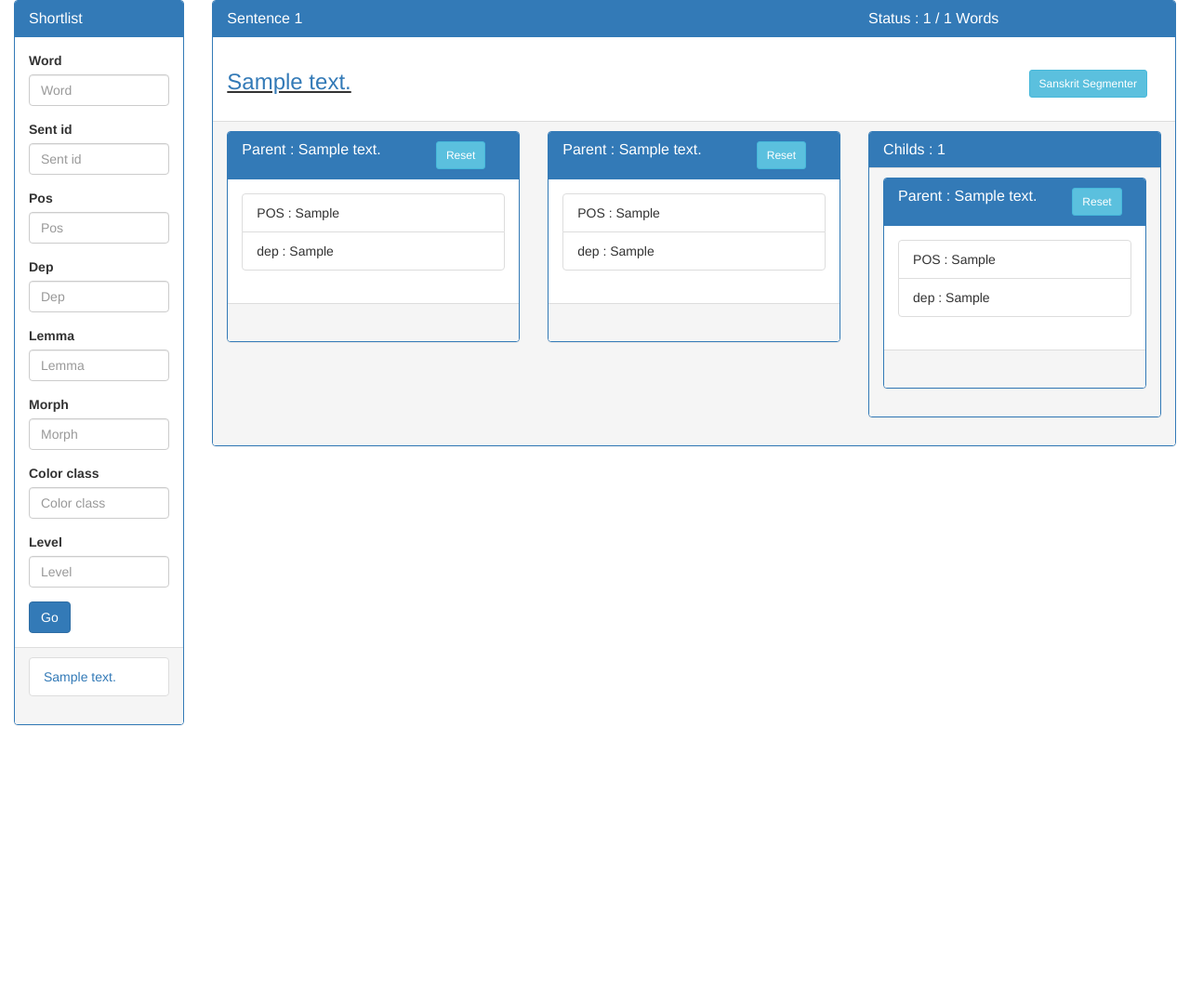
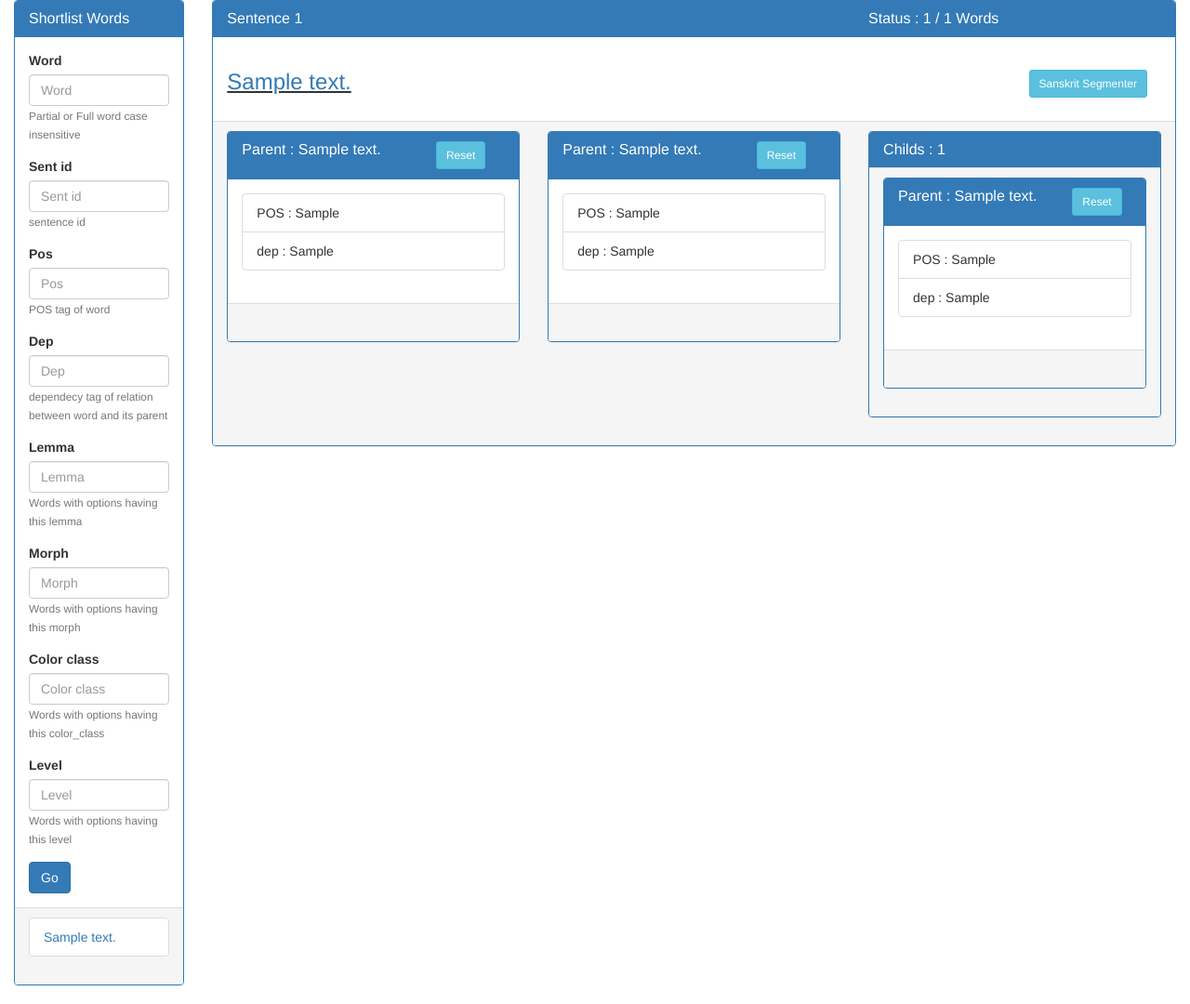
Before and after one commit to bhargav-patel/sanskrit_annotator, a Django app: template annotator/templates/index.html in a window 1280 px wide. Shown: the whole page at 93% size. Before the commit the page ends 780 px from the top, so only its background shows below. Run offline with Django 3.2, Linux system fonts and the light colour scheme; tables that the repository leaves empty hold one stand-in row (values such as "Sample post"); the template is opened without the code that fills it: values that come from a table or form of the project are taken from there, most other values are stand-ins (such as "Sample title", 1, 10 or a date in 2020); some libraries are stand-ins or nearby versions.

Commit message:
Added tooltips.

```diff
--- a/annotator/forms.py
+++ b/annotator/forms.py
@@ -1,11 +1,11 @@
 from django import forms
 
 class SearchForm(forms.Form):
-	word = forms.CharField(max_length=100,required=False)
-	sent_id = forms.IntegerField(required=False)
-	POS = forms.CharField(max_length=100,required=False)
-	dep = forms.CharField(max_length=100,required=False)
-	lemma = forms.CharField(max_length=100,required=False)
-	morph = forms.CharField(max_length=100,required=False)
-	color_class = forms.CharField(max_length=100,required=False)
-	level = forms.IntegerField(required=False)
+	word = forms.CharField(max_length=100,required=False,help_text="Partial or Full word case insensitive")
+	sent_id = forms.IntegerField(required=False,help_text="sentence id")
+	POS = forms.CharField(max_length=100,required=False,help_text="POS tag of word")
+	dep = forms.CharField(max_length=100,required=False,help_text="dependecy tag of relation between word and its parent")
+	lemma = forms.CharField(max_length=100,required=False,help_text="Words with options having this lemma")
+	morph = forms.CharField(max_length=100,required=False,help_text="Words with options having this morph")
+	color_class = forms.CharField(max_length=100,required=False,help_text="Words with options having this color_class")
+	level = forms.IntegerField(required=False,help_text="Words with options having this level")
--- a/annotator/templates/index.html
+++ b/annotator/templates/index.html
@@ -37,7 +37,7 @@
 											{% if w.id == word_current.id %}
 												<u><a href="#">{{w.text}}</a></u>
 											{% else %}
-												<a href="{% url 'change_word' w.id %}">{{w.text}}</a>
+												<a href="{% url 'change_word' w.id %} " data-toggle="tooltip" title="POS : {{word_current.POS}} | dep : {{word_current.dep}}">{{w.text}}</a>
 											{% endif %}
 									{% endfor %}
 								</h3>
--- a/annotator/templates/search_panel.html
+++ b/annotator/templates/search_panel.html
@@ -1,7 +1,7 @@
 {% load bootstrap3 %}
 <div class="panel panel-primary">
 	<div class="panel-heading">
-		<h3 class="panel-title">Shortlist</h3>
+		<h3 class="panel-title">Shortlist Words</h3>
 	</div>
 	<div class="panel-body">
 		<form method="POST" class="post-form">
@@ -14,7 +14,7 @@
 		<ul class="list-group">
 			{% for word in words %}
 				<li class="list-group-item">
-					<a href="{% url 'change_word' word.id %}">{{word.text}}</a>
+					<a href="{% url 'change_word' word.id %}" title="POS : {{word.POS}} dep : {{word.dep}}">{{word.text}}</a>
 				</li>
 			{% endfor %}
 		</ul>
--- a/annotator/templates/word_panel.html
+++ b/annotator/templates/word_panel.html
@@ -11,7 +11,7 @@
 			</div>
 			<div class="col-md-4">
 				{% if word %}
-					<a class="btn btn-info btn-sm" href="{% url 'undo_selections' word.id %}">Reset</a>
+					<a class="btn btn-info btn-sm" title="Undo all selections and eliminations for this word" href="{% url 'undo_selections' word.id %}">Reset</a>
 				{% endif %}
 			</div>
 		</div>
@@ -51,8 +51,8 @@
 								</tr> -->
 							</table>
 							{% if not wo.isSelected %}
-								<a class="btn btn-success" href="{% url 'select_wordoption' wo.id %}">Select</a>
-								<a class="btn btn-danger" href="{% url 'eliminate_wordoption' wo.id %}">Eliminate</a>
+								<a class="btn btn-success" href="{% url 'select_wordoption' wo.id %}" title="Select option and eliminate others">Select</a>
+								<a class="btn btn-danger" href="{% url 'eliminate_wordoption' wo.id %}"" title="Eliminate option">Eliminate</a>
 							{% endif %}
 						</li>
 					{% endif %}
```
